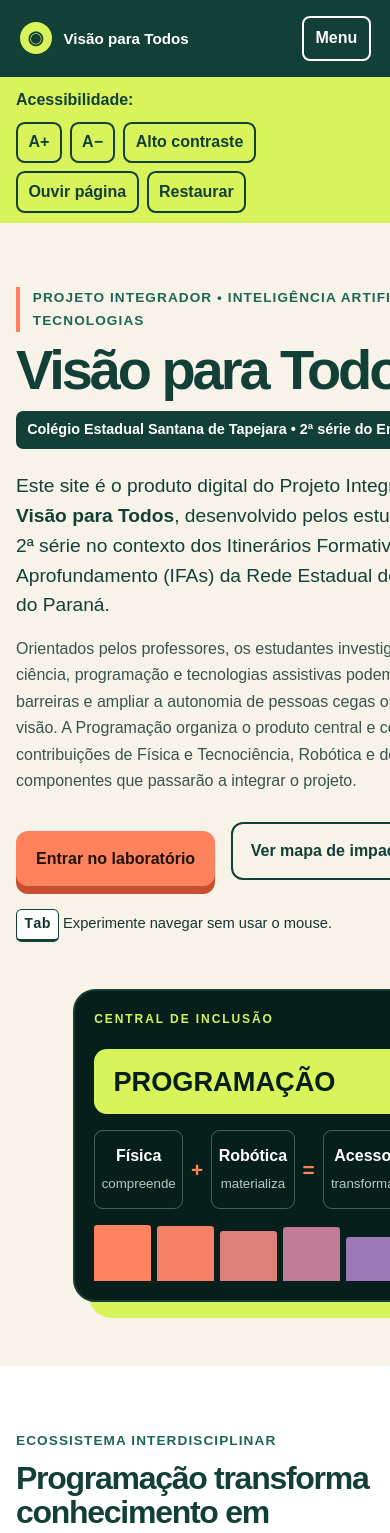
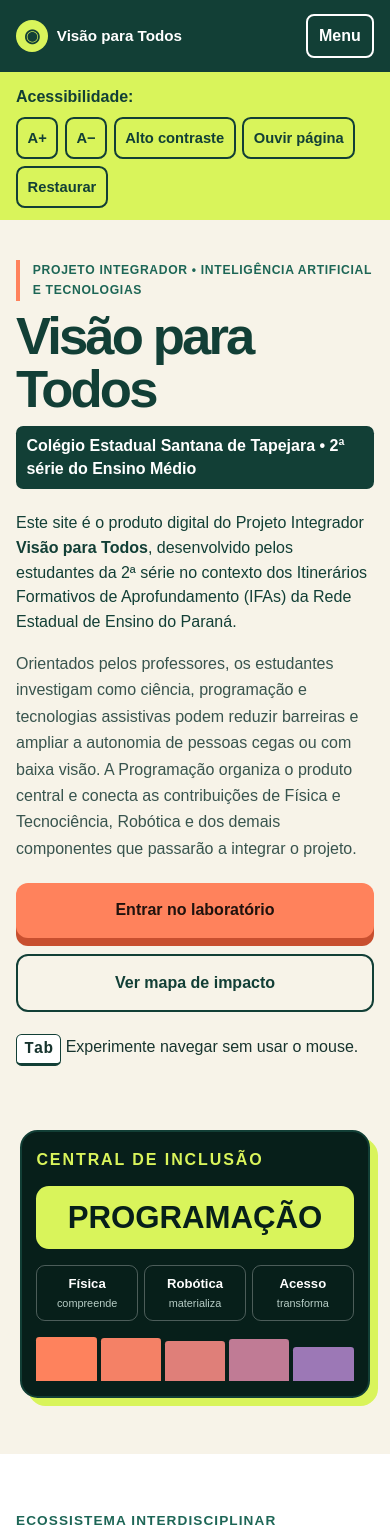
Before and after one commit to magnomartinelli85-del/projeto-vis-o-para-todos, a plain HTML site: page index.html in a window 390 px wide. Shown: the top 1533 px of the page. Drawn offline with Linux system fonts and the light colour scheme.

Commit message:
Corrige proporções e responsividade para celulares

```diff
--- a/style.css
+++ b/style.css
@@ -13,8 +13,10 @@
 }
 
 * { box-sizing: border-box; }
-html { scroll-behavior: smooth; font-size: var(--tamanho-fonte); }
-body { margin: 0; font-family: Arial, Helvetica, sans-serif; color: var(--tinta); background: var(--creme); line-height: 1.65; }
+html { max-width: 100%; overflow-x: hidden; scroll-behavior: smooth; font-size: var(--tamanho-fonte); }
+body { max-width: 100%; margin: 0; overflow-x: hidden; font-family: Arial, Helvetica, sans-serif; color: var(--tinta); background: var(--creme); line-height: 1.65; }
+img, svg, video { max-width: 100%; height: auto; }
+p, li, a, code, summary { overflow-wrap: anywhere; }
 a { color: inherit; }
 button, input { font: inherit; }
 button, a { -webkit-tap-highlight-color: transparent; }
@@ -36,7 +38,7 @@ nav a:hover { background: rgba(255,255,255,.13); }
 .barra-acessibilidade button:hover { background: var(--verde); color: var(--branco); }
 
 .hero { min-height: 76vh; display: grid; grid-template-columns: minmax(0, 1.2fr) minmax(18rem, .8fr); align-items: center; gap: clamp(2rem, 5vw, 6rem); padding: clamp(4rem, 8vw, 8rem) clamp(1.25rem, 7vw, 7rem); overflow: hidden; }
-.hero-texto { max-width: 48rem; }
+.hero-texto { min-width: 0; max-width: 48rem; }
 .hero-etiqueta { max-width: 40rem; padding-left: .8rem; border-left: .28rem solid var(--laranja); }
 .etiqueta { margin: 0 0 .5rem; color: var(--verde-claro); font-weight: 900; letter-spacing: .08em; text-transform: uppercase; font-size: .85rem; }
 h1, h2, h3 { color: var(--verde); line-height: 1.08; }
@@ -57,11 +59,11 @@ h3 { margin: .6rem 0; font-size: 1.35rem; }
 .dica-teclado { margin-top: 1.4rem; font-size: .92rem !important; }
 kbd { display: inline-block; padding: .15rem .45rem; border: 1px solid var(--verde); border-bottom-width: 3px; border-radius: .35rem; background: var(--branco); font-weight: 900; }
 
-.central-visual { width: min(100%, 34rem); justify-self: center; padding: 1.2rem; border: 2px solid var(--verde); border-radius: 1.4rem; color: var(--branco); background: #071f1a; box-shadow: 1rem 1rem 0 var(--lima); }
+.central-visual { min-width: 0; width: min(100%, 34rem); justify-self: center; padding: 1.2rem; border: 2px solid var(--verde); border-radius: 1.4rem; color: var(--branco); background: #071f1a; box-shadow: 1rem 1rem 0 var(--lima); }
 .central-visual > p { margin: 0 0 1.2rem; color: var(--lima); font-size: .75rem !important; font-weight: 900; letter-spacing: .16em; }
 .central-visual > strong { display: block; padding: 1.2rem; border-radius: .8rem; color: #071f1a; background: var(--lima); font-size: clamp(1.7rem, 4vw, 3rem); line-height: 1; }
 .conexoes { display: grid; grid-template-columns: 1fr auto 1fr auto 1fr; align-items: center; gap: .5rem; margin-top: 1rem; }
-.conexoes span { padding: .75rem .4rem; border: 1px solid rgba(255,255,255,.28); border-radius: .55rem; text-align: center; font-weight: 900; }
+.conexoes span { min-width: 0; padding: .75rem .4rem; overflow-wrap: anywhere; border: 1px solid rgba(255,255,255,.28); border-radius: .55rem; text-align: center; font-weight: 900; }
 .conexoes small { color: #b6ccc5; font-weight: 400; }
 .conexoes i { color: var(--laranja); font-style: normal; font-size: 1.3rem; font-weight: 900; }
 .linha-sinal { height: 3.5rem; display: flex; align-items: flex-end; gap: .4rem; margin-top: 1rem; }
@@ -206,8 +208,8 @@ body.alto-contraste .sensor-visual { background: #000; border-color: #fff; }
   nav ul { display: none; position: absolute; left: 1rem; right: 1rem; top: calc(100% - .35rem); flex-direction: column; padding: .75rem; border-radius: .8rem; background: var(--verde); box-shadow: var(--sombra); }
   body.alto-contraste nav ul { background: #000; border: 2px solid #fff; }
   nav ul.aberto { display: flex; }
-  .hero { min-height: auto; grid-template-columns: 1fr; }
-  .central-visual { width: min(90vw, 34rem); }
+  .hero { min-height: auto; grid-template-columns: minmax(0, 1fr); }
+  .central-visual { width: min(100%, 34rem); }
   .trilha, .cards, .cards-3, .experimento-luz, .simulador, .auditoria { grid-template-columns: 1fr; }
   .matriz-solucoes { grid-template-columns: 1fr 1fr; }
   .solucao-destaque { grid-column: span 2; }
@@ -216,15 +218,40 @@ body.alto-contraste .sensor-visual { background: #000; border-color: #fff; }
 }
 
 @media (max-width: 520px) {
-  .topo { min-height: 4.25rem; }
-  .marca span:last-child { font-size: .95rem; }
-  .barra-acessibilidade { justify-content: flex-start; }
+  .topo { min-height: 4.25rem; gap: .75rem; padding: .85rem 1rem; }
+  .marca { min-width: 0; gap: .55rem; }
+  .marca-icone { flex: 0 0 2rem; }
+  .marca span:last-child { font-size: .95rem; line-height: 1.2; }
+  .menu-botao { flex: 0 0 auto; }
+  .barra-acessibilidade { justify-content: flex-start; gap: .4rem; padding: .75rem 1rem; }
   .barra-acessibilidade > span { width: 100%; }
-  h1 { font-size: clamp(2.35rem, 13vw, 3.6rem); }
+  .barra-acessibilidade button { max-width: 100%; padding: .45rem .6rem; font-size: .92rem; }
+  h1, .hero h1 { font-size: clamp(2.65rem, 13.5vw, 3.35rem); line-height: 1.02; }
+  h2 { font-size: clamp(2rem, 10vw, 2.75rem); }
   .hero, .secao { padding-left: 1rem; padding-right: 1rem; }
+  .hero { gap: 3rem; padding-top: 2.5rem; padding-bottom: 3.5rem; }
+  .hero-etiqueta { font-size: .76rem; letter-spacing: .055em; }
+  .hero p:not(.etiqueta), .hero-introducao { max-width: 100%; font-size: 1rem !important; }
+  .hero-complemento { font-size: .95rem !important; }
+  .identificacao-escola { width: 100%; max-width: none !important; padding: .55rem .65rem; line-height: 1.4; }
+  .hero-acoes { display: grid; grid-template-columns: minmax(0, 1fr); align-items: stretch; }
+  .hero-acoes a { width: 100%; margin-top: 0; text-align: center; }
+  .dica-teclado { line-height: 1.45; }
+  .central-visual { width: calc(100% - .5rem); padding: .9rem; border-radius: 1.1rem; box-shadow: .5rem .5rem 0 var(--lima); }
+  .central-visual > p { margin-bottom: .8rem; font-size: .68rem !important; letter-spacing: .12em; }
+  .central-visual > strong { padding: 1rem .65rem; overflow-wrap: anywhere; font-size: clamp(1.45rem, 8vw, 2rem); text-align: center; }
+  .conexoes { grid-template-columns: repeat(3, minmax(0, 1fr)); gap: .4rem; }
+  .conexoes i { display: none; }
+  .conexoes span { padding: .65rem .2rem; font-size: .82rem; line-height: 1.25; }
+  .conexoes small { display: block; margin-top: .25rem; font-size: .68rem; line-height: 1.2; }
+  .linha-sinal { height: 2.75rem; gap: .25rem; }
+  .secao { padding-top: 3.5rem; padding-bottom: 3.5rem; }
   .autoria-projeto { grid-template-columns: 1fr; }
-  footer { flex-direction: column; }
+  .card, .solucao, fieldset, #atlasConteudo, .painel-leitura { padding: 1.1rem; }
+  .manifesto blockquote { font-size: clamp(1.8rem, 9vw, 2.5rem); }
+  footer { flex-direction: column; padding: 2rem 1rem; }
   .matriz-solucoes, .painel-metricas, .principios, .circuito-logico { grid-template-columns: 1fr; }
   .solucao-destaque { grid-column: auto; }
-  .atlas-cientifico { grid-template-columns: 1fr 1fr; }
+  .atlas-cientifico { grid-template-columns: 1fr; }
+  .atlas-aba { width: 100%; }
 }
```
